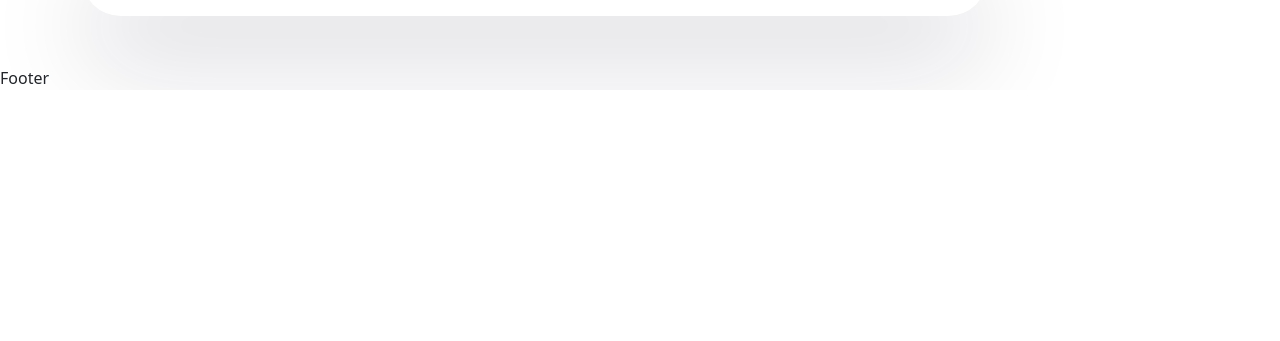
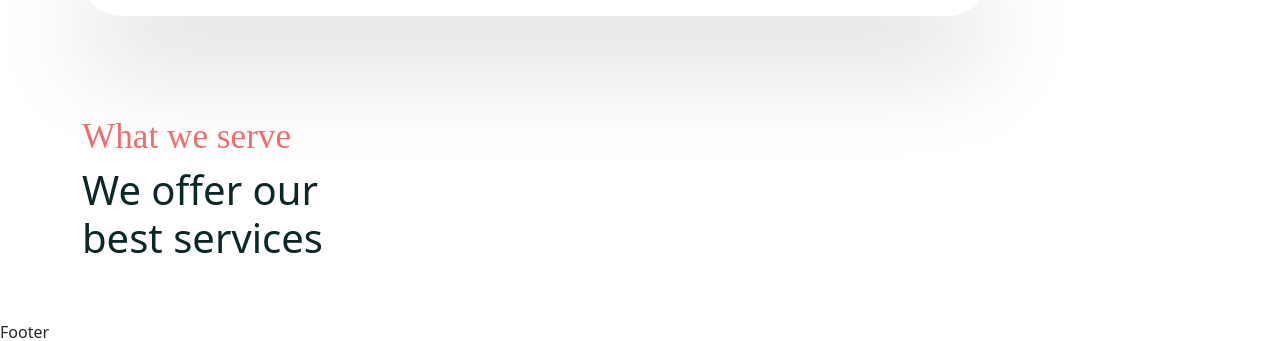
Before and after one commit to Billyrosecodes/Tour_app, a React (Create React App) app in the folder frontend/: page /home in a window 1280 px wide. Shown: the part 715-1056 px from the top of the page. Before the commit the page ends 805 px from the top, so only its background shows below. Built offline with nearby package versions, Linux system fonts and the light colour scheme; a web font is replaced by a local one.

Commit message:
adding the service card

```diff
--- a/frontend/src/pages/Home.jsx
+++ b/frontend/src/pages/Home.jsx
@@ -56,6 +56,18 @@ const Home = () => {
           </Row>
         </Container>
       </section>
+        {/* ==== hero section ===== */}
+
+        <section>
+          <Container>
+            <Row>
+              <Col lg='3'>
+                <h5 className="services_subtitle">What we serve</h5>
+                <h2 className="services_title">We offer our best services</h2>
+              </Col>
+            </Row>
+          </Container>
+        </section>
     </>
   );
 };
--- a/frontend/src/styles/home.css
+++ b/frontend/src/styles/home.css
@@ -37,3 +37,15 @@
 .hero_img-box{
     padding-top: 2rem;
 }
+
+.services_subtitle {
+    font-size: 2.2rem;
+    font-weight: 500;
+    color: #ee6e6e;
+    font-family: var(--subtitle-font-name);
+}
+
+.services_title {
+    font-size: 2.5rem;
+    font-weight: 500;
+}
```
Also changed, not shown: frontend/src/services/ServiceCard.jsx (added, +18 -0 lines), frontend/src/services/ServiceList.jsx (added, +9 -0 lines), frontend/src/services/service-card.css (added).
